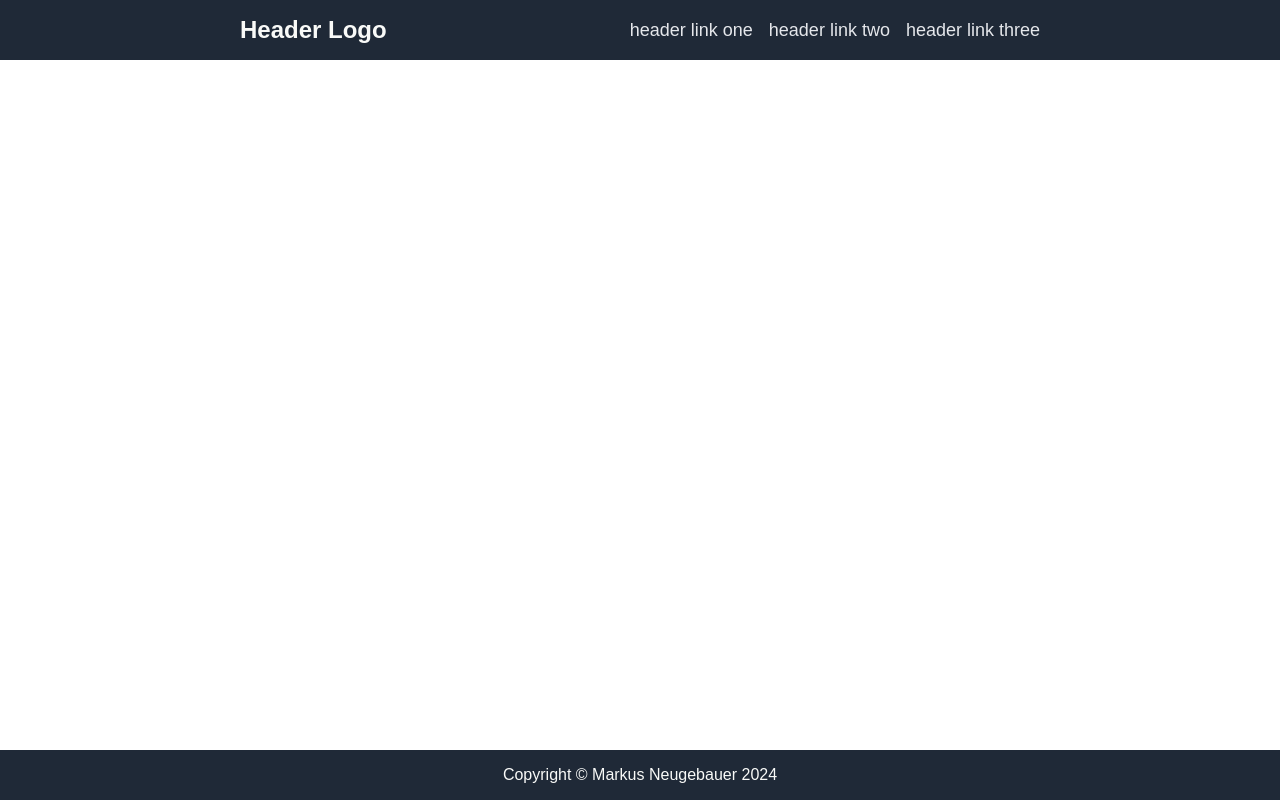
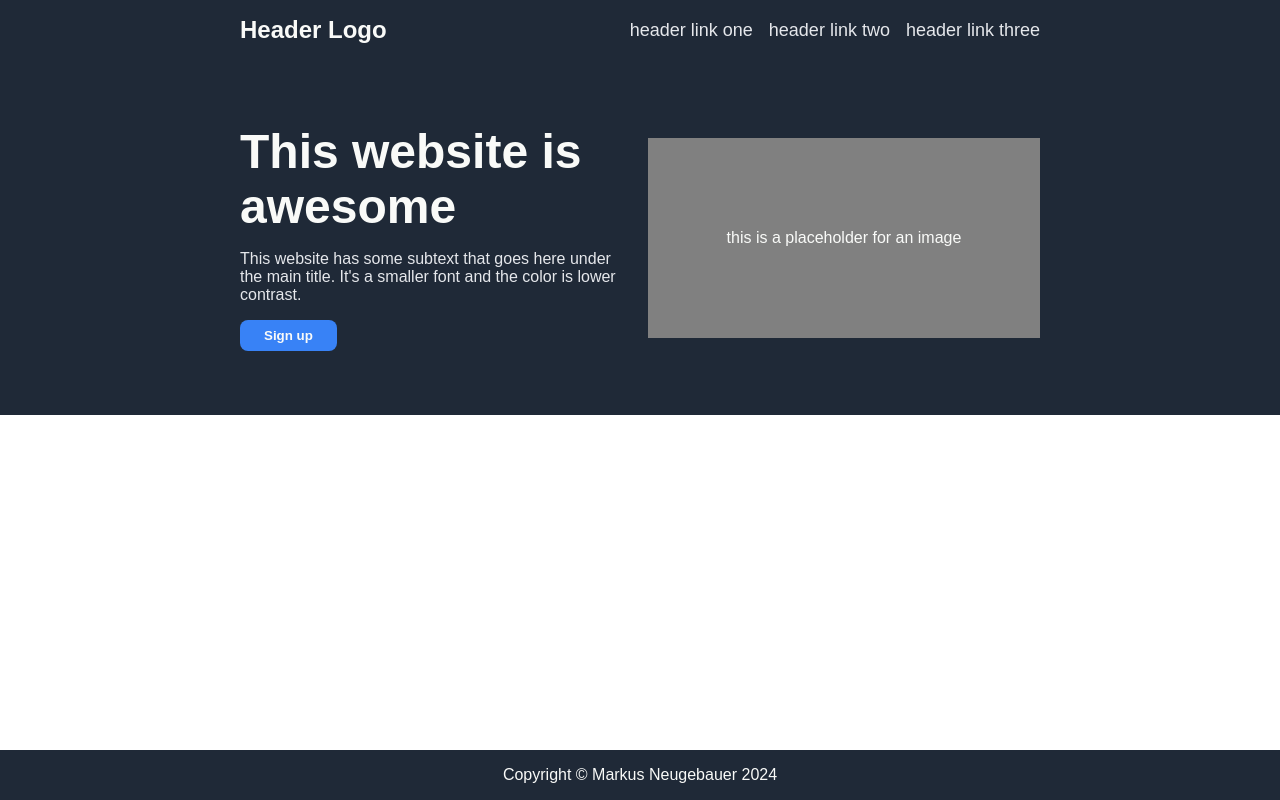
Before and after one commit to madmate/odin-landing-page, a plain HTML site: page index.html in a window 1280 px wide. Drawn offline with Linux system fonts and the light colour scheme.

Commit message:
Content section which splits space equaly between text and image
First content section containing some text on the left and an image on the right, the space is devided equaly between the two using flexbox.

```diff
--- a/index.html
+++ b/index.html
@@ -5,7 +5,7 @@
     <link rel="stylesheet" href="styles.css">
   </head>
   <body>
-    <header class="full-width">
+    <header class="full-width dark-background">
       <div class="wrap">
         <div class="logo">Header Logo</div>
         <ul class="nav">
@@ -15,7 +15,18 @@
         </ul>
       </div>
     </header>
-    <main></main>
-    <footer>Copyright &copy Markus Neugebauer 2024</footer>
+    <main>
+      <section class="awesome dark-background">
+        <div class="wrap">
+          <div class="text-container">
+            <h1>This website is awesome</h1>
+            <p>This website has some subtext that goes here under the main title. It's a smaller font and the color is lower contrast.</p>
+            <button class="sign-up">Sign up</button>
+          </div>
+          <div class="image-placeholder">this is a placeholder for an image</div>
+        </div>
+      </section>
+    </main>
+    <footer class="dark-background">Copyright &copy Markus Neugebauer 2024</footer>
   </body>
 </html>
--- a/styles.css
+++ b/styles.css
@@ -11,19 +11,19 @@ body {
 
 main {
   flex: 1;
+  display: flex;
+  flex-direction: column;
 }
 
-header, footer {
-  background-color: #1F2937;
-  color: #F9FAF8;
+.wrap {
+  max-width: 800px;
+  margin: 0 auto;
 }
 
 header .wrap {
   display: flex;
   justify-content: space-between;
   padding: 16px 0;
-  max-width: 800px;
-  margin: 0 auto;
   align-items: center;
 }
 
@@ -53,3 +53,48 @@ footer {
   align-items: center;
   padding: 16px 8px;
 }
+
+.dark-background {
+  background-color: #1F2937;
+  color: #F9FAF8;
+}
+
+.awesome h1 {
+  font-size: 48px;
+  font-weight: bolder;
+  margin: 0;
+}
+
+.awesome .wrap {
+  display: flex;
+  gap: 16px;
+  align-items: center;
+  padding: 64px 0;
+}
+
+.awesome .text-container {
+  flex: 1;
+}
+
+.awesome .text-container p {
+  color: #E5E7EB;
+}
+
+button {
+  padding: 8px 24px;
+  background-color: #3882F6;
+  border-radius: 8px;
+  border: #3882F6;
+  color: #F9FAF8;
+  font-weight: bold;
+}
+
+.image-placeholder {
+  flex: 1;
+  width: 350px;
+  height: 200px;
+  background-color: gray;
+  display: flex;
+  align-items: center;
+  justify-content: center;
+}
```
